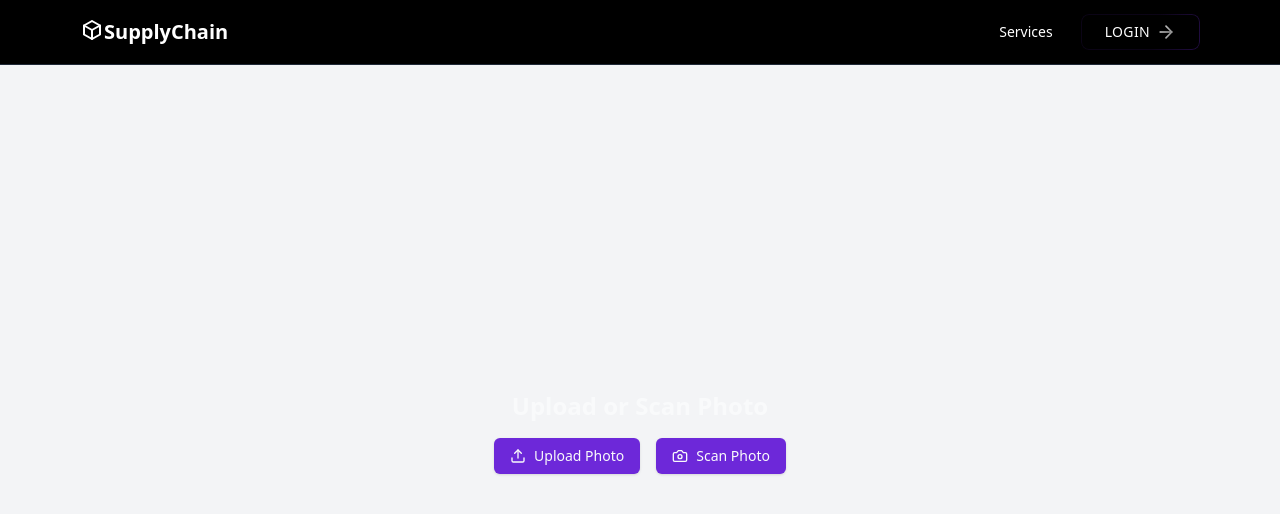
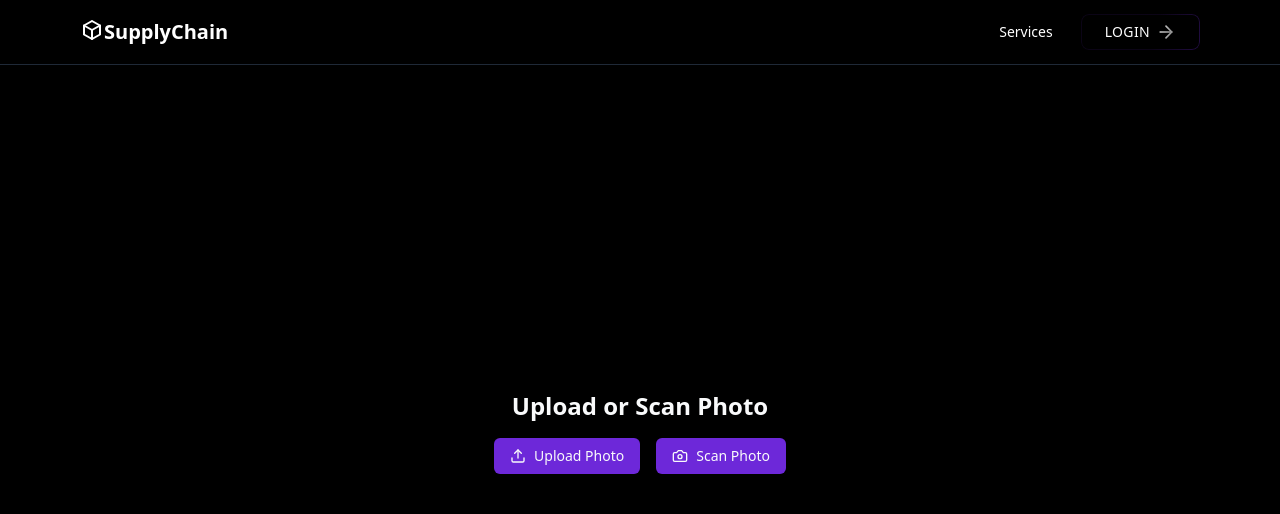
Before and after one commit to krishna9358/flipkart-grid-robotics, a Next.js app in the folder supply-chain-ui/: page /dashboard in a window 1280 px wide. Shown: the top 514 px of the page. Built offline with nearby package versions, Linux system fonts and the light colour scheme.

Commit message:
ui change

```diff
--- a/supply-chain-ui/app/dashboard/page.tsx
+++ b/supply-chain-ui/app/dashboard/page.tsx
@@ -57,7 +57,7 @@ export default function PhotoAnalysisUI() {
     <Navbar />
 
       {/* Main Content */}
-      <main className="flex-grow container mx-auto p-4 flex items-center justify-center">
+      <main className="flex-grow container mx-auto p-4 flex items-center justify-center bg-black">
         {step === 0 && (
           <div className="text-center space-y-4">
             <h1 className="text-2xl font-bold mb-4">Upload or Scan Photo</h1>
```
